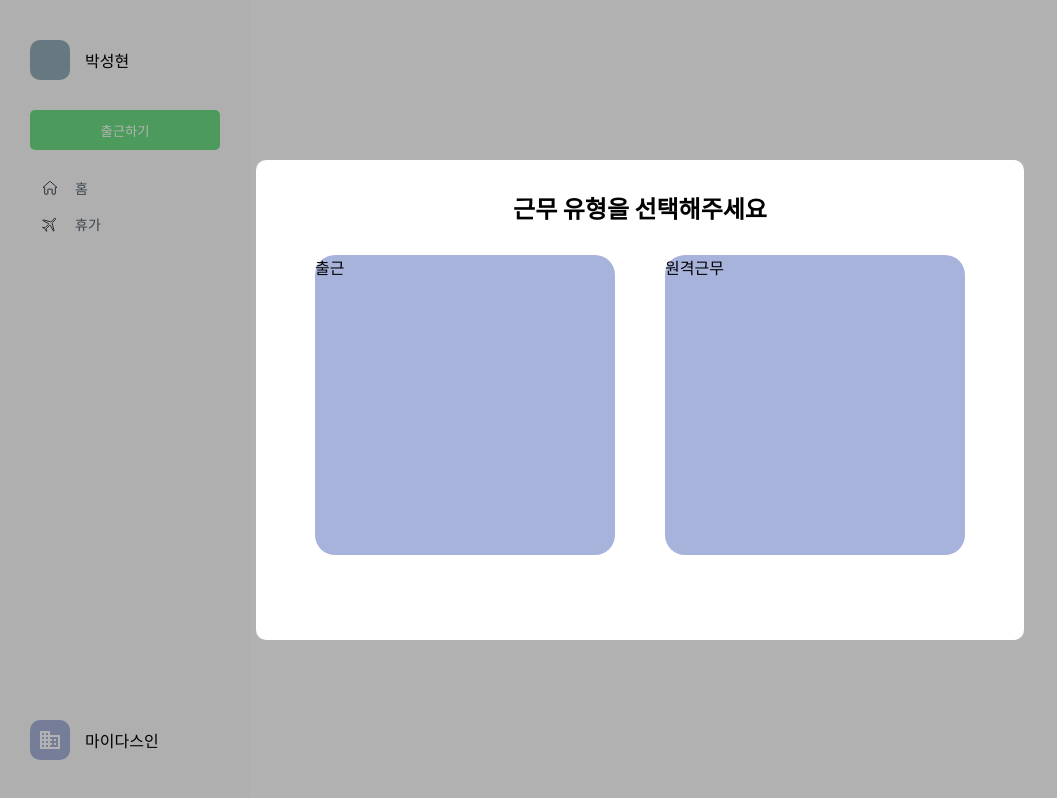
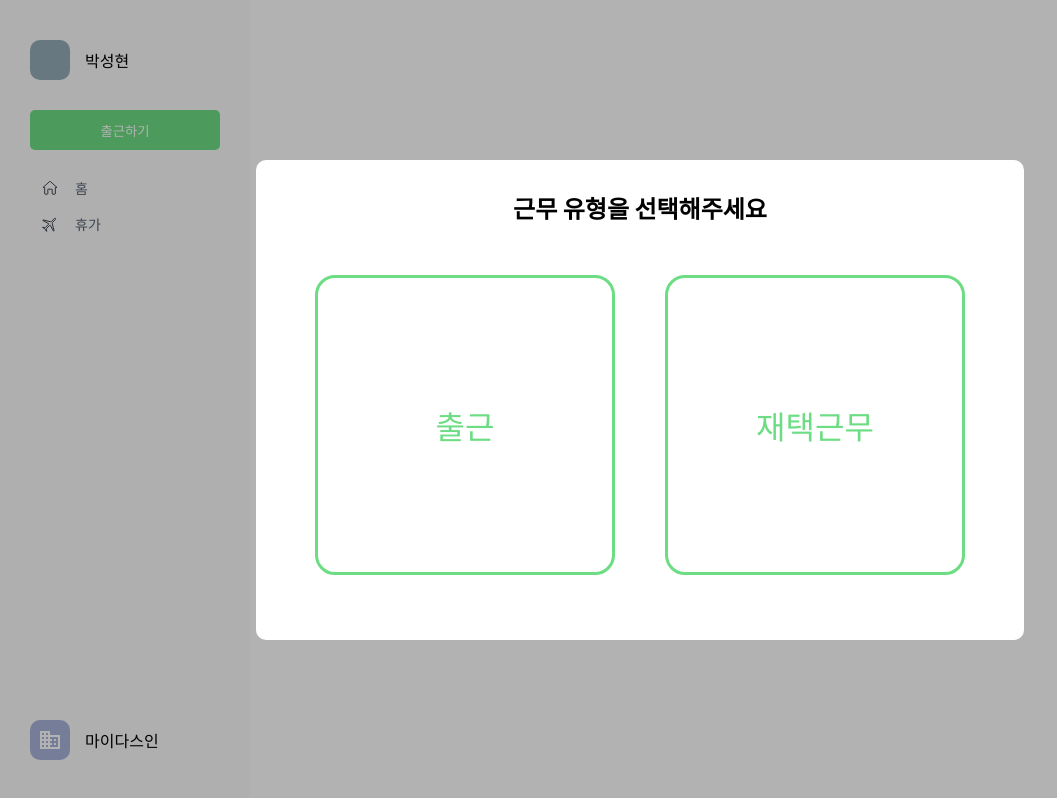
Before and after one commit to hackathon-ffa/FFA_CLIENT, a React (Create React App) app: page / in a window 1280 px wide. Both pictures are taken after a click on the button "출근하기". Shown: the whole page, without its empty margins (0-1057 px from the left). Built offline with nearby package versions, Linux system fonts and the light colour scheme.

Commit message:
[ADD] modal 추가 개발

```diff
--- a/src/components/LeftNavBar.tsx
+++ b/src/components/LeftNavBar.tsx
@@ -56,8 +56,14 @@ const LeftNavBar = () => {
         <ModalContent>
           <h1>근무 유형을 선택해주세요</h1>
           <div>
-            <WorkType>출근</WorkType>
-            <WorkType>원격근무</WorkType>
+            <WorkType>
+              <img src={"images/business_icon.svg"} />
+              <p>출근</p>
+            </WorkType>
+            <WorkType>
+              <img src={"images/home_icon.svg"} />
+              <p>재택근무</p>
+            </WorkType>
           </div>
         </ModalContent>
       </Modal>
@@ -156,7 +162,7 @@ const ModalContent = styled.div`
   display: flex;
   flex-direction: column;
   align-items: center;
-  gap: 30px;
+  gap: 50px;
   padding: 30px;
 
   & > h1 {
@@ -173,8 +179,35 @@ const ModalContent = styled.div`
 const WorkType = styled.div`
   width: 300px;
   height: 300px;
-  background-color: #a8b3db;
+  display: flex;
+  flex-direction: column;
+  justify-content: center;
+  align-items: center;
+  border: 3px solid #6cdd83;
   border-radius: 20px;
+  cursor: pointer;
+
+  & > p {
+    color: #6cdd83;
+    font-size: 32px;
+    font-weight: 500;
+  }
+
+  & > img {
+    display: none;
+  }
+
+  &:hover {
+    background-color: #6cdd83;
+
+    & > p {
+      color: #fff;
+    }
+
+    & > img {
+      display: block;
+    }
+  }
 `;
 
 export default LeftNavBar;
```
